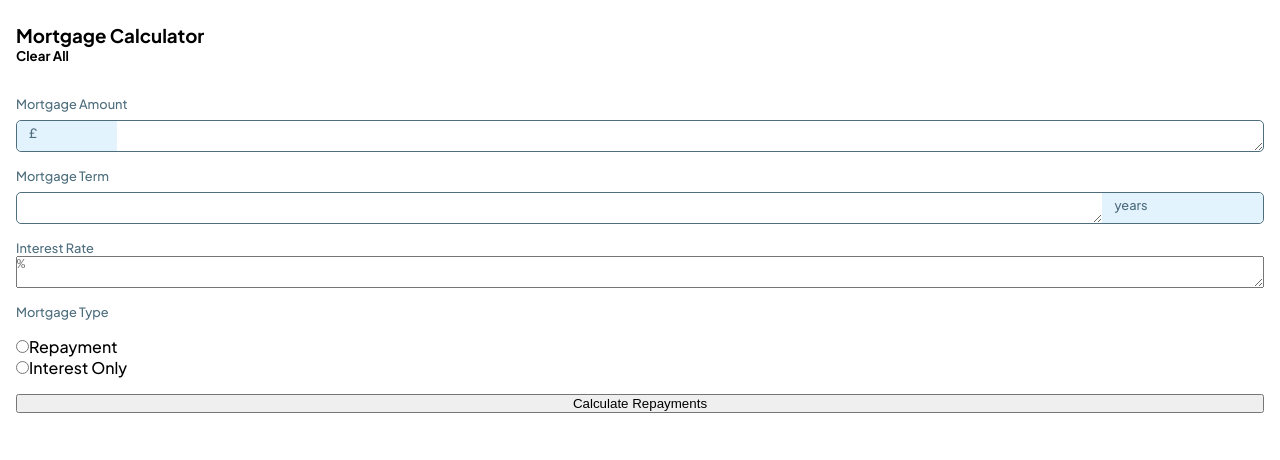
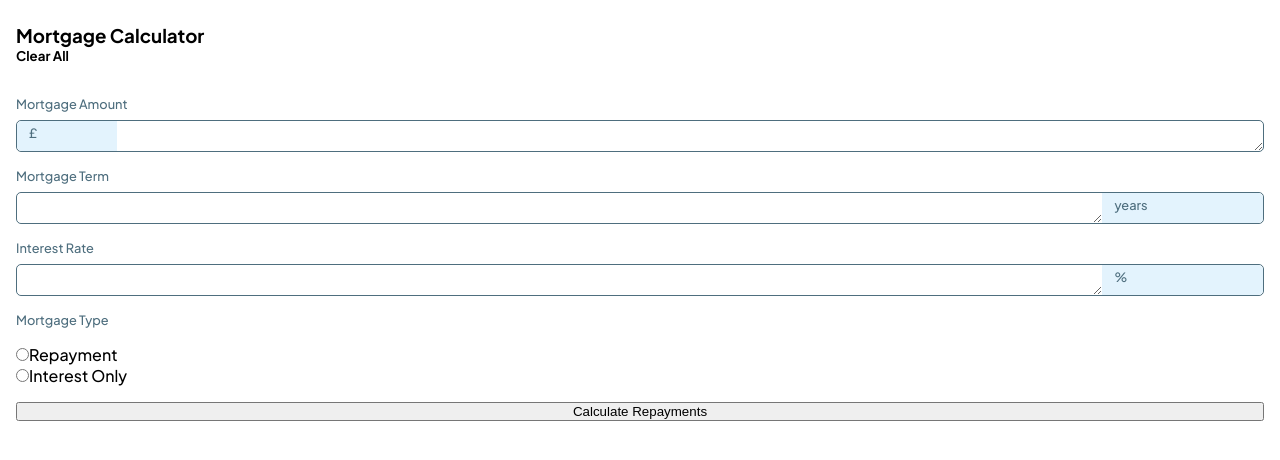
Before and after one commit to reneecwl/mortgage-calculator, a React (Vite) app: page / in a window 1280 px wide. Shown: the top 460 px of the page. Built offline with nearby package versions, Linux system fonts and the light colour scheme.

Commit message:
Form content complete

```diff
--- a/src/components/Form/Form.jsx
+++ b/src/components/Form/Form.jsx
@@ -48,12 +48,12 @@ export default function Form() {
 
       <label className="form__label">
         Interest Rate
+        <div className="interest__container">
           <textarea
             type="number"
             name="interest"
             id="interest"
-          className="form__interest"
-          placeholder="%"
+            className="interest__input"
             step="0.01"
             // onChange={(event) => {
             //   setComment(event.target.value);
@@ -62,7 +62,9 @@ export default function Form() {
             //   setIsTouched(true);
             // }}
             // value="year"
-        ></textarea>{" "}
+          />{" "}
+          <span className="interest__unit">%</span>
+        </div>{" "}
       </label>
 
       <label className="form__label">Mortgage Type</label>
--- a/src/components/Form/Form.scss
+++ b/src/components/Form/Form.scss
@@ -63,3 +63,24 @@
     border-bottom-left-radius: 6px;
   }
 }
+
+.interest {
+  &__container {
+    display: flex;
+    @include input-border;
+    margin-top: 0.5rem;
+  }
+  &__unit {
+    @include input-unit;
+    width: 13%;
+    padding: 4px 12px 3px;
+    border-top-right-radius: 5px;
+    border-bottom-right-radius: 5px;
+  }
+  &__input {
+    border: none;
+    width: 88%;
+    border-top-left-radius: 6px;
+    border-bottom-left-radius: 6px;
+  }
+}
```
Lines whose indentation alone changed are shown as unchanged.
